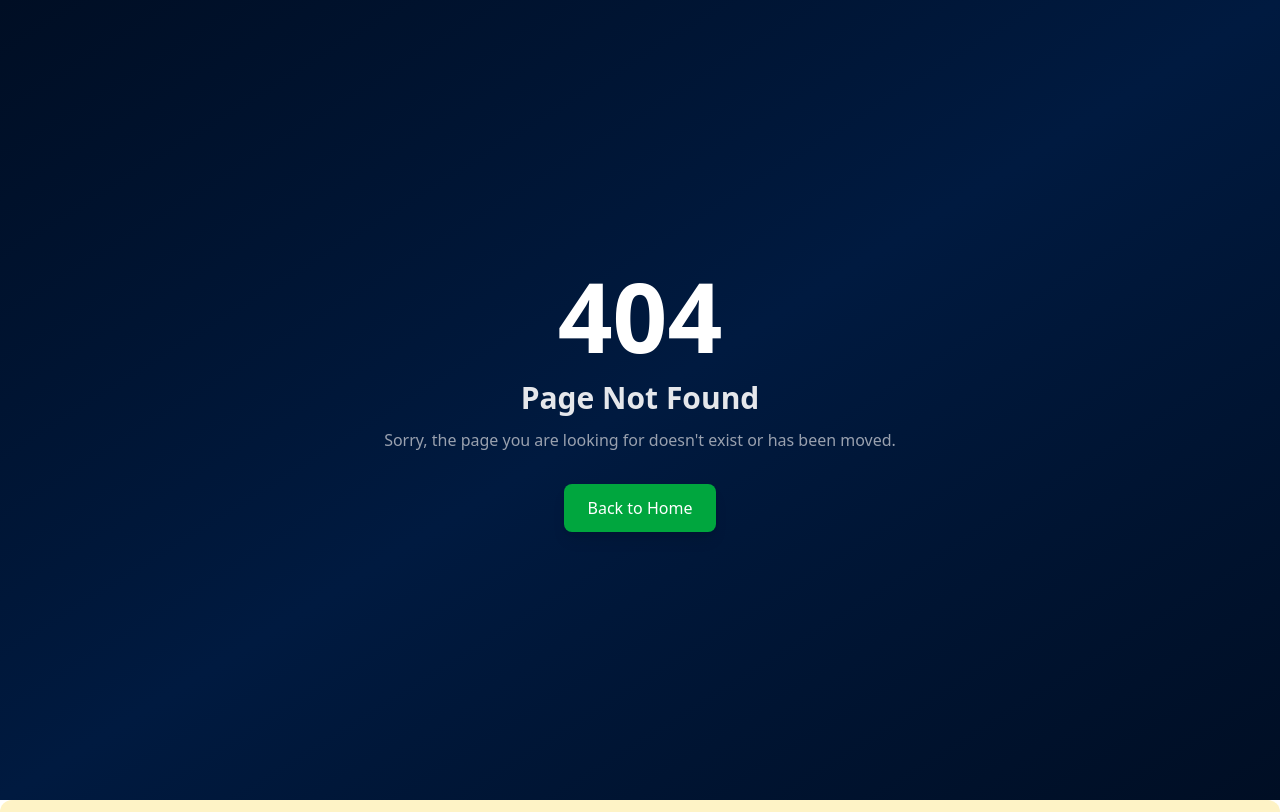
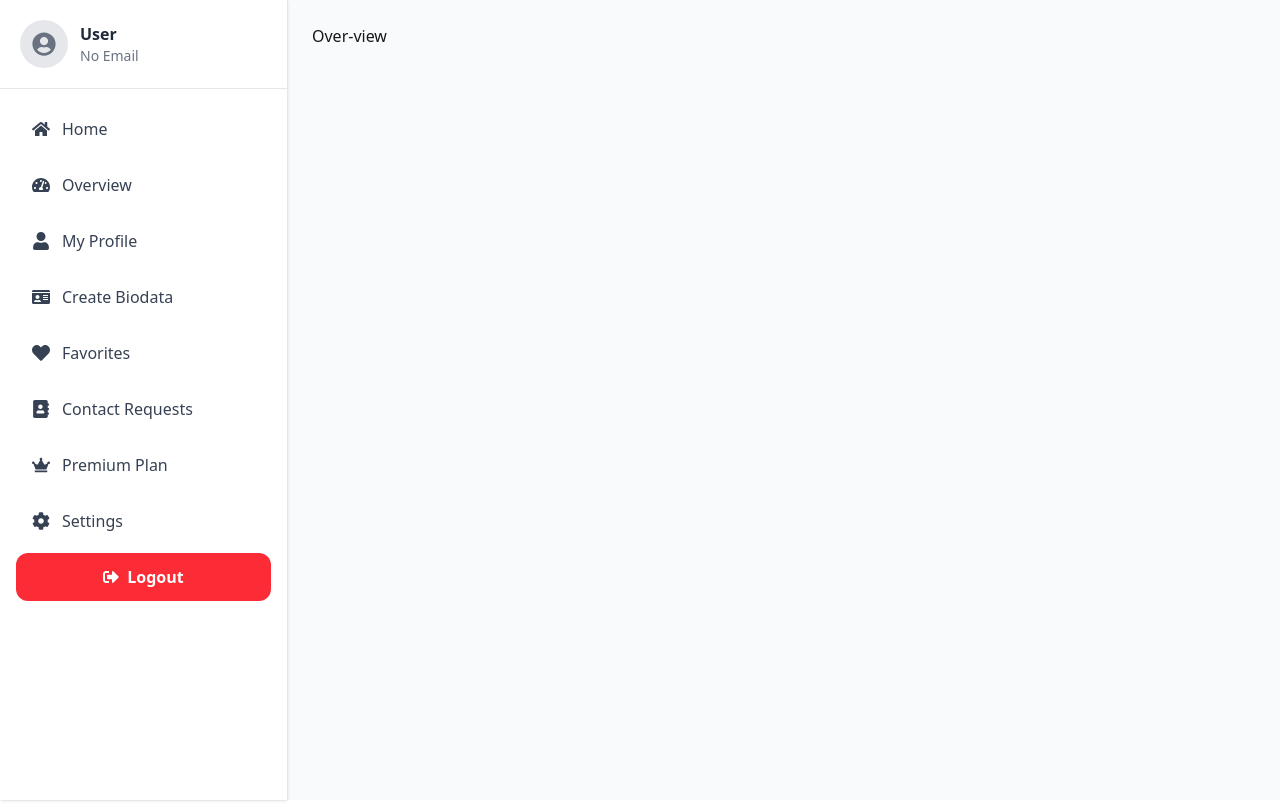
Before and after one commit to MH-liton-360/matrimony, a React (Vite) app: page /dashboard/overview in a window 1280 px wide. Shown: the top 812 px of the page. Built offline with nearby package versions, Linux system fonts and the light colour scheme; no server answers.

Commit message:
Favorites

```diff
--- a/src/Components/Dashboards/Menu/Admin/AdminMenu.jsx
+++ b/src/Components/Dashboards/Menu/Admin/AdminMenu.jsx
@@ -8,7 +8,7 @@ const AdminMenu = [
     },
     {
         name: "Overview",
-        path: "/dashboard/admin/overview",
+        path: "/dashboard/adminn/overview",
         icon: FaTachometerAlt,
     },
     {
--- /dev/null
+++ b/src/Components/Dashboards/Menus/Favorites/Favorites.jsx
@@ -0,0 +1,10 @@
+
+const Favorites = () => {
+    return (
+        <div>
+
+        </div>
+    );
+};
+
+export default Favorites;
--- a/src/Components/Dashboards/Menus/Users/Overview/Overview.jsx
+++ b/src/Components/Dashboards/Menus/Users/Overview/Overview.jsx
@@ -1,8 +1,7 @@
-
 const Overview = () => {
     return (
         <div>
-
+            <h3>Over-view</h3>
         </div>
     );
 };
```
Also changed, not shown: src/router/router.jsx (+5 -2 lines).
